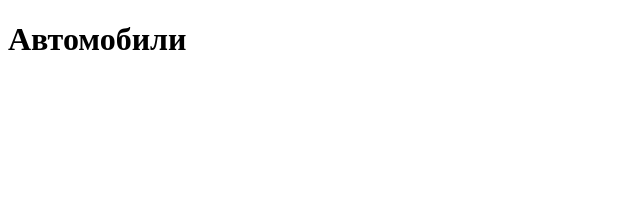
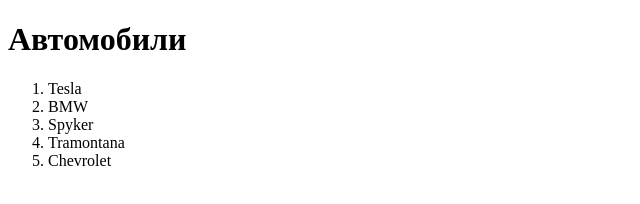
Before and after one commit to TraSveler/easyProj, a plain HTML site: page index.html in a window 1280 px wide. Shown: the whole page, without its empty margins (0-640 px from the left). Drawn offline with Linux system fonts and the light colour scheme.

Commit message:
add list

```diff
--- a/index.html
+++ b/index.html
@@ -8,14 +8,14 @@
 <body>
 <h1>Автомобили</h1>
 
-<!-- <ol>
+<ol>
     <li>Tesla</li>
     <li>BMW</li>
     <li>Spyker</li>
     <li>Tramontana</li>
     <li>Chevrolet</li>
 </ol>
- -->
+
 <!-- <hr> -->
 <!-- <img src="image/dream.jpg" alt="Chevrolet Camaro SS 1967" width="40%" height="40%"> -->
 </body>
```
